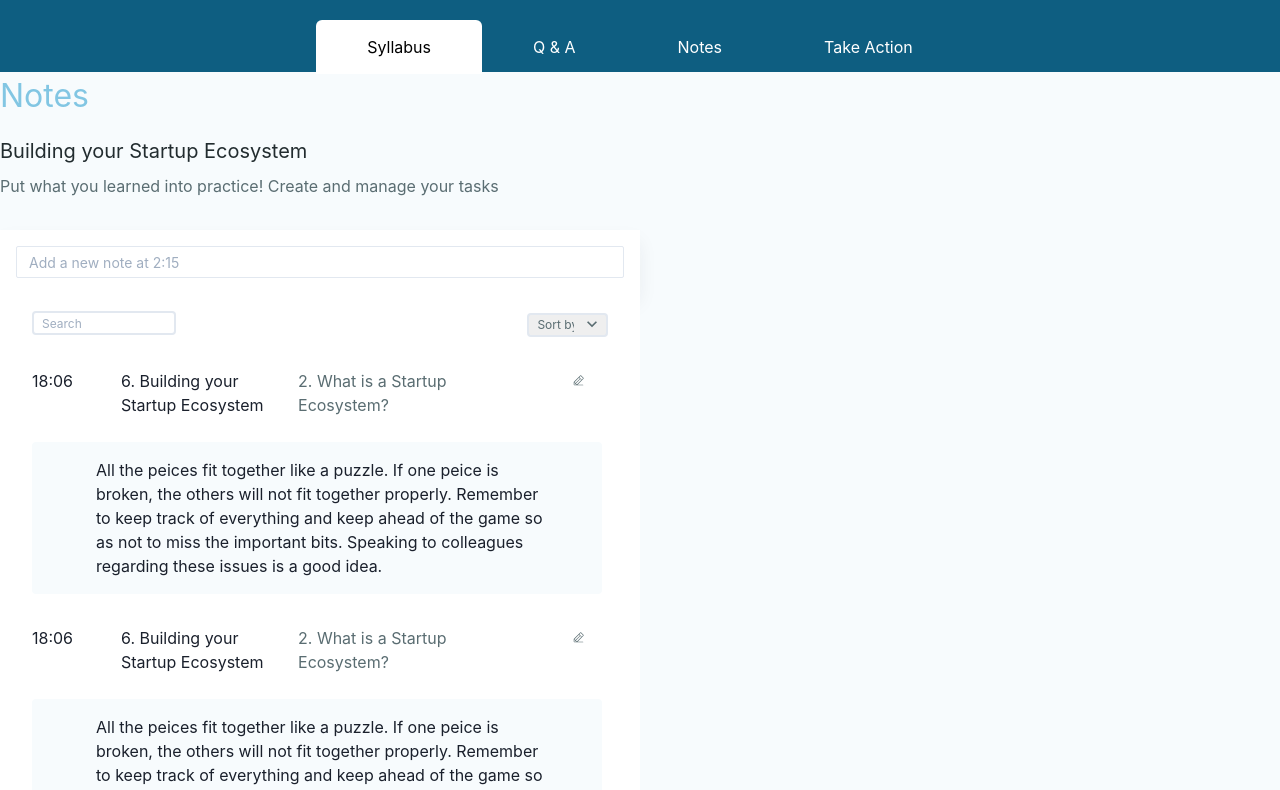
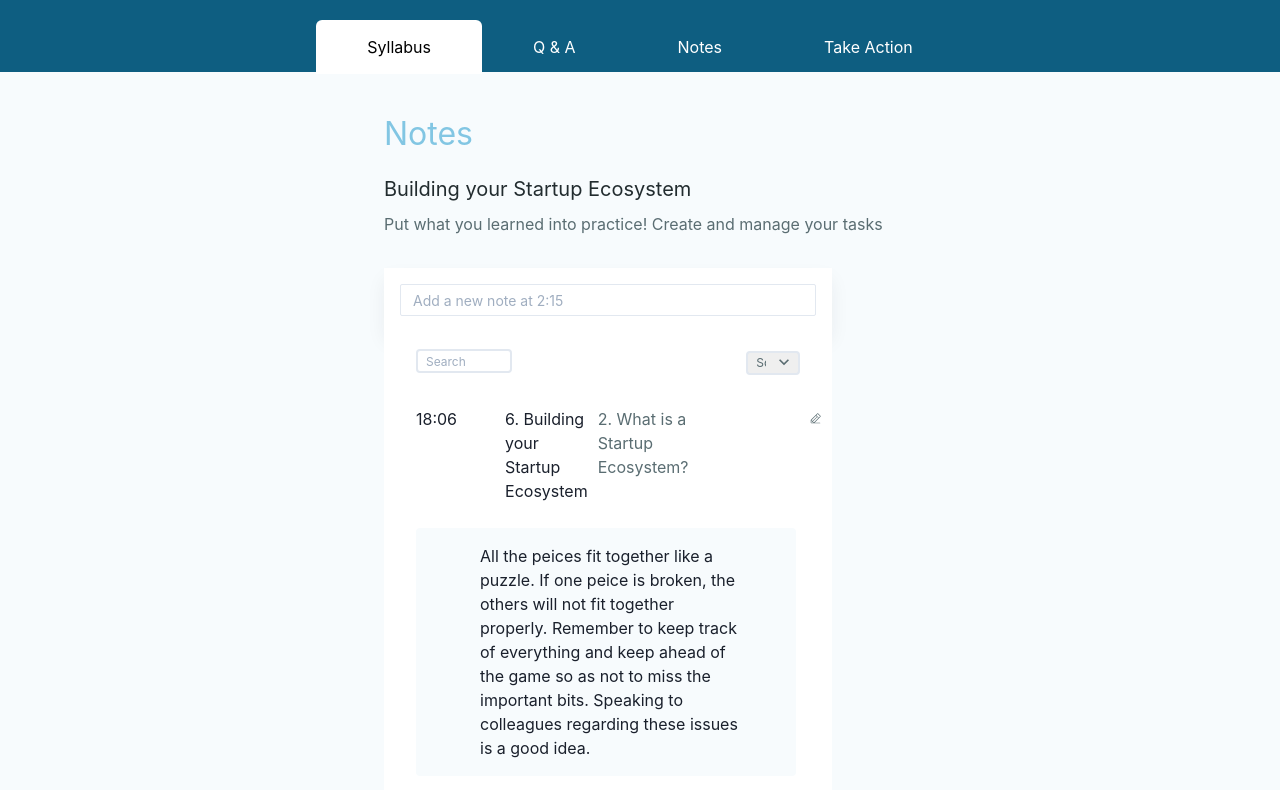
Before and after one commit to ecosystemos/ecosystem-knowledge, a React (Create React App) app: page /notes in a window 1280 px wide. Shown: the top 790 px of the page. Built offline with nearby package versions, Linux system fonts and the light colour scheme; some icons are missing.

Commit message:
take notes settings

```diff
--- a/src/components/TakeNotesPage.jsx
+++ b/src/components/TakeNotesPage.jsx
@@ -4,6 +4,17 @@ import Navbar from './Navbar'
 import {Text} from "@chakra-ui/react"
 import Note from './Note'
 import SortAndSearch from './SortAndSearch'
+import styled from "styled-components"
+
+const TakeNotesWrapper = styled.section `
+
+margin-left: 30%;
+margin-top: 3%;
+margin-bottom: 3%;
+
+
+`;
+
 
 function TakeNotesPage() {
   return (
@@ -15,6 +26,8 @@ function TakeNotesPage() {
     thirdTab= {"Notes"}
     fourthTab={"Take Action"}
   />
+
+    <TakeNotesWrapper>
             <Text fontSize='32px'  color={"#82C6E3"}  style={{textAlign:"left", marginBottom:"16px"}}>Notes</Text>
             <Text fontSize='20px'  color="#222C2F"  style={{textAlign:"left", marginBottom:"8px"}}>Building your Startup Ecosystem</Text>
             <Text fontSize='16px'  color="#5A6D72"  style={{textAlign:"left", marginBottom:"32px"}}>Put what you learned into practice! Create and manage your tasks</Text>
@@ -26,6 +39,7 @@ function TakeNotesPage() {
     <Note></Note>
     <Note></Note>
     <Note></Note>
+    </TakeNotesWrapper>
     </React.Fragment>
   )
 }
```
